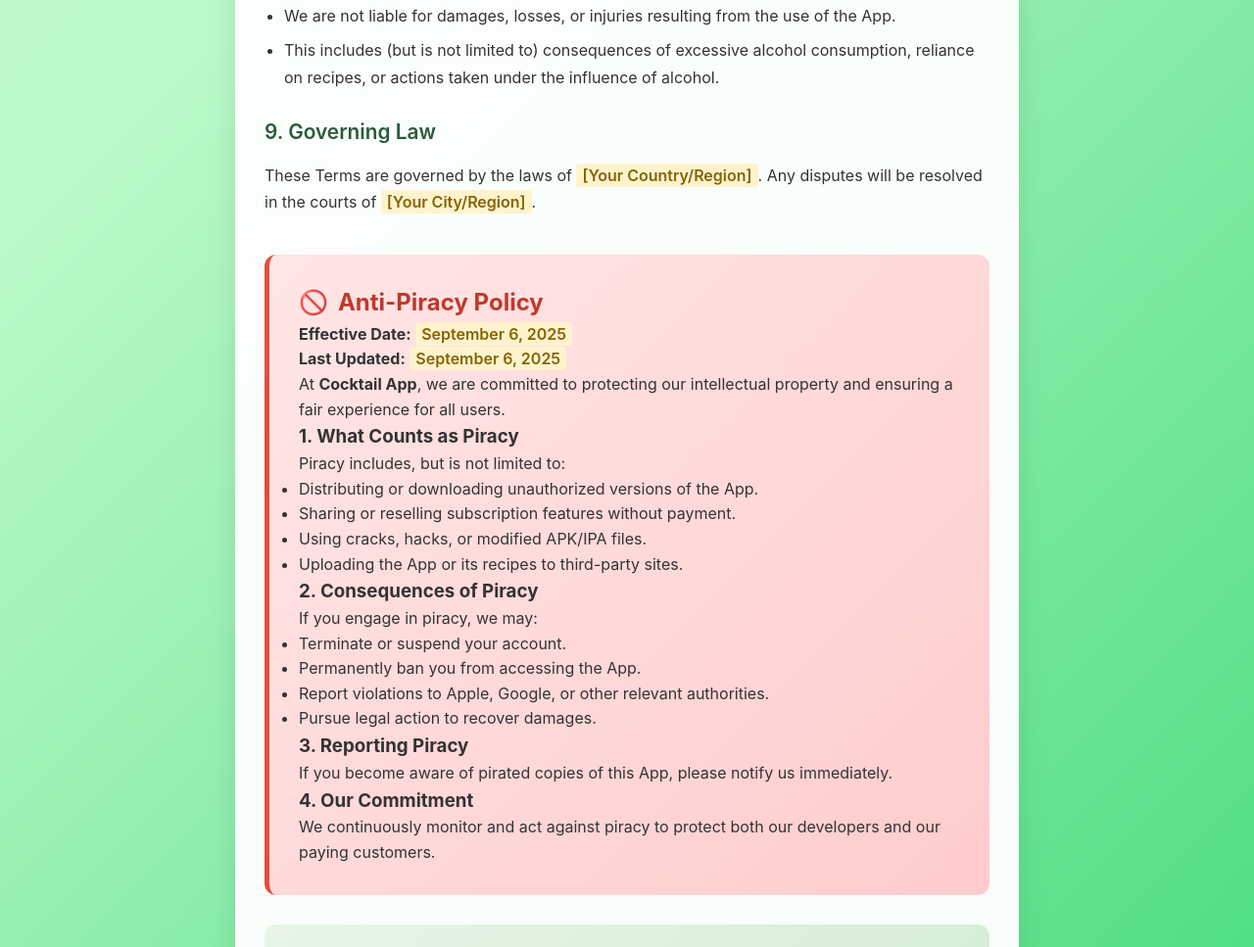
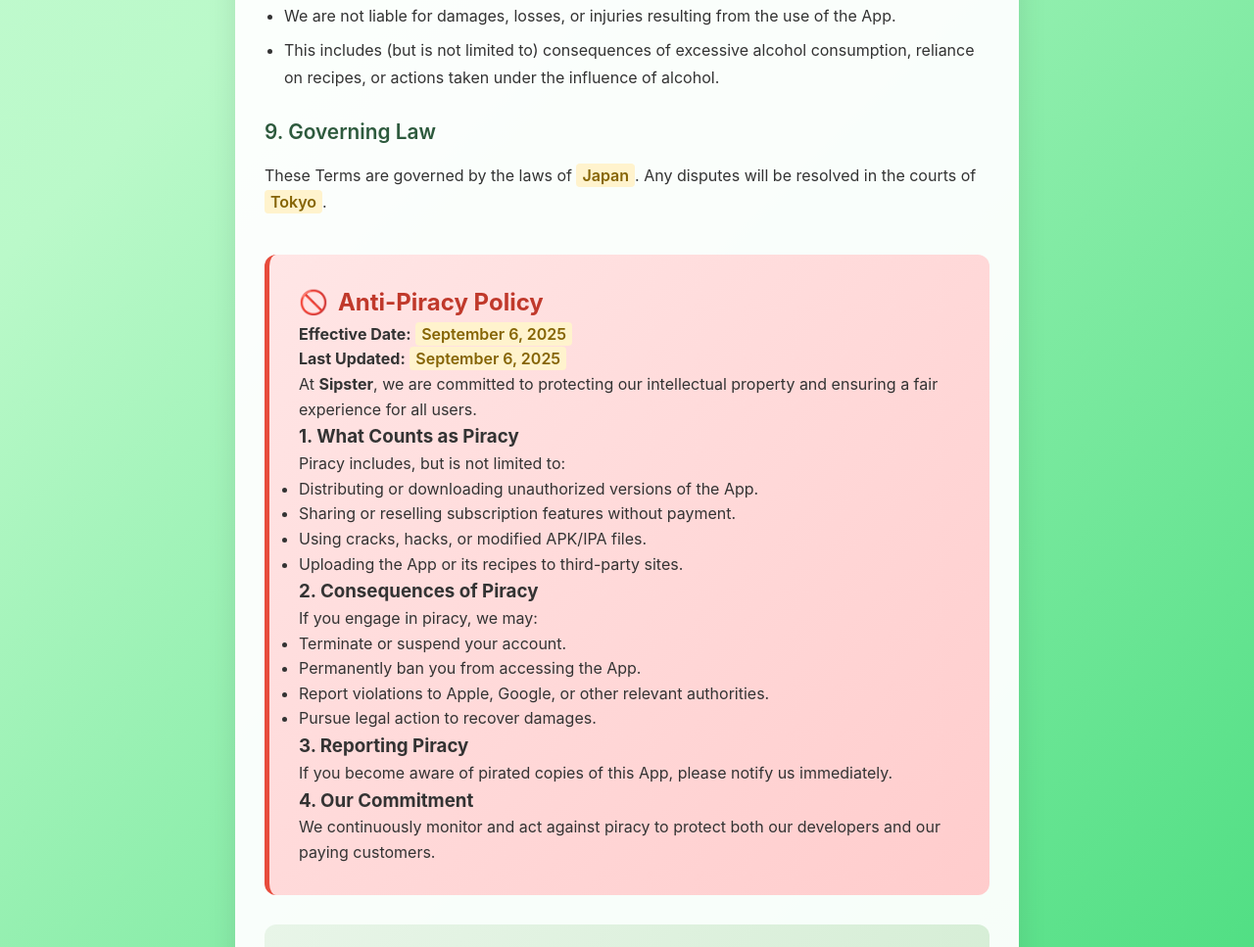
Before and after one commit to Choppa7788/piracypolicy, a plain HTML site: page index.html in a window 1280 px wide. Shown: the part 2001-2968 px from the top of the page at 98% size. Drawn offline with Linux system fonts and the light colour scheme.

Commit message:
Update governing law and company name in index.html

```diff
--- a/index.html
+++ b/index.html
@@ -239,7 +239,7 @@
                 </ul>
 
                 <h3>9. Governing Law</h3>
-                <p>These Terms are governed by the laws of <span class="date-placeholder">[Your Country/Region]</span>. Any disputes will be resolved in the courts of <span class="date-placeholder">[Your City/Region]</span>.</p>
+                <p>These Terms are governed by the laws of <span class="date-placeholder">Japan</span>. Any disputes will be resolved in the courts of <span class="date-placeholder">Tokyo</span>.</p>
             </div>
 
             <div class="piracy-section">
@@ -247,7 +247,7 @@
                 <p><strong>Effective Date:</strong> <span class="date-placeholder">September 6, 2025</span></p>
                 <p><strong>Last Updated:</strong> <span class="date-placeholder">September 6, 2025</span></p>
 
-                <p>At <strong>Cocktail App</strong>, we are committed to protecting our intellectual property and ensuring a fair experience for all users.</p>
+                <p>At <strong>Sipster</strong>, we are committed to protecting our intellectual property and ensuring a fair experience for all users.</p>
 
                 <h3>1. What Counts as Piracy</h3>
                 <p>Piracy includes, but is not limited to:</p>
```
